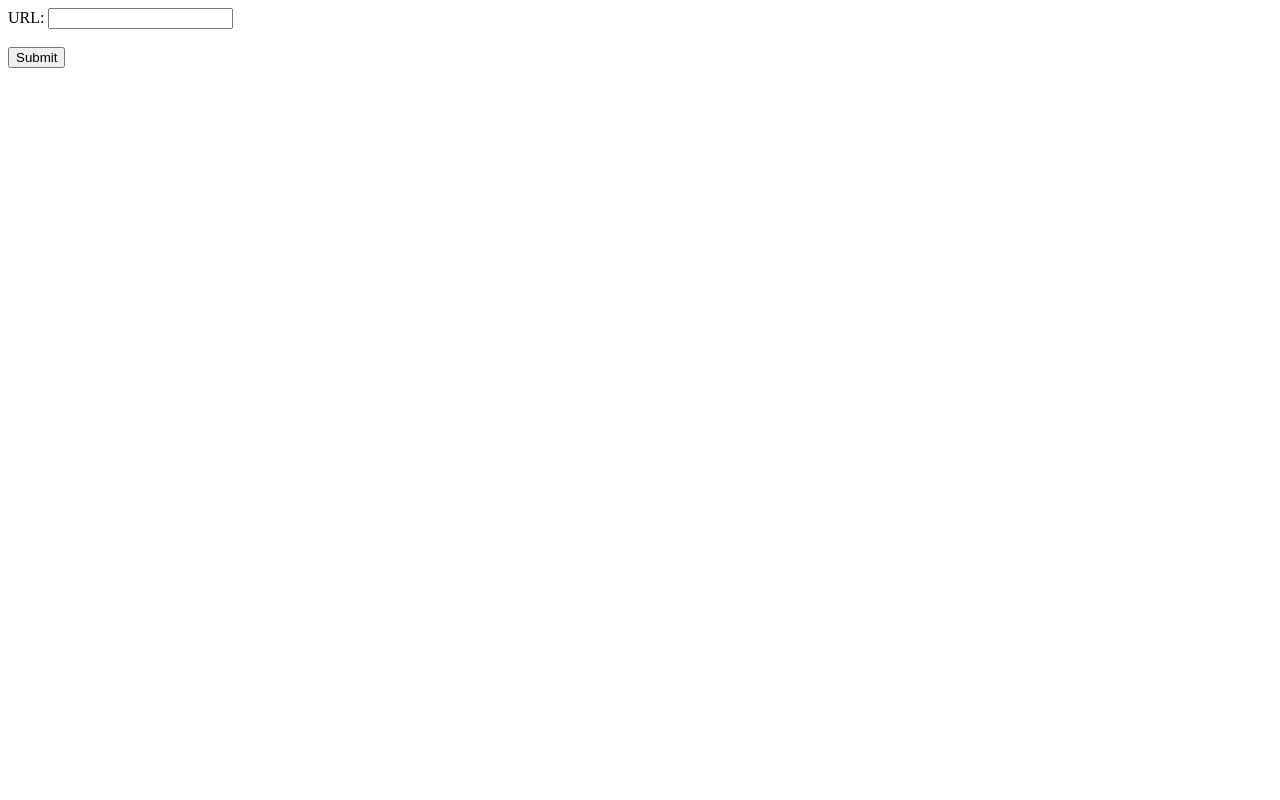
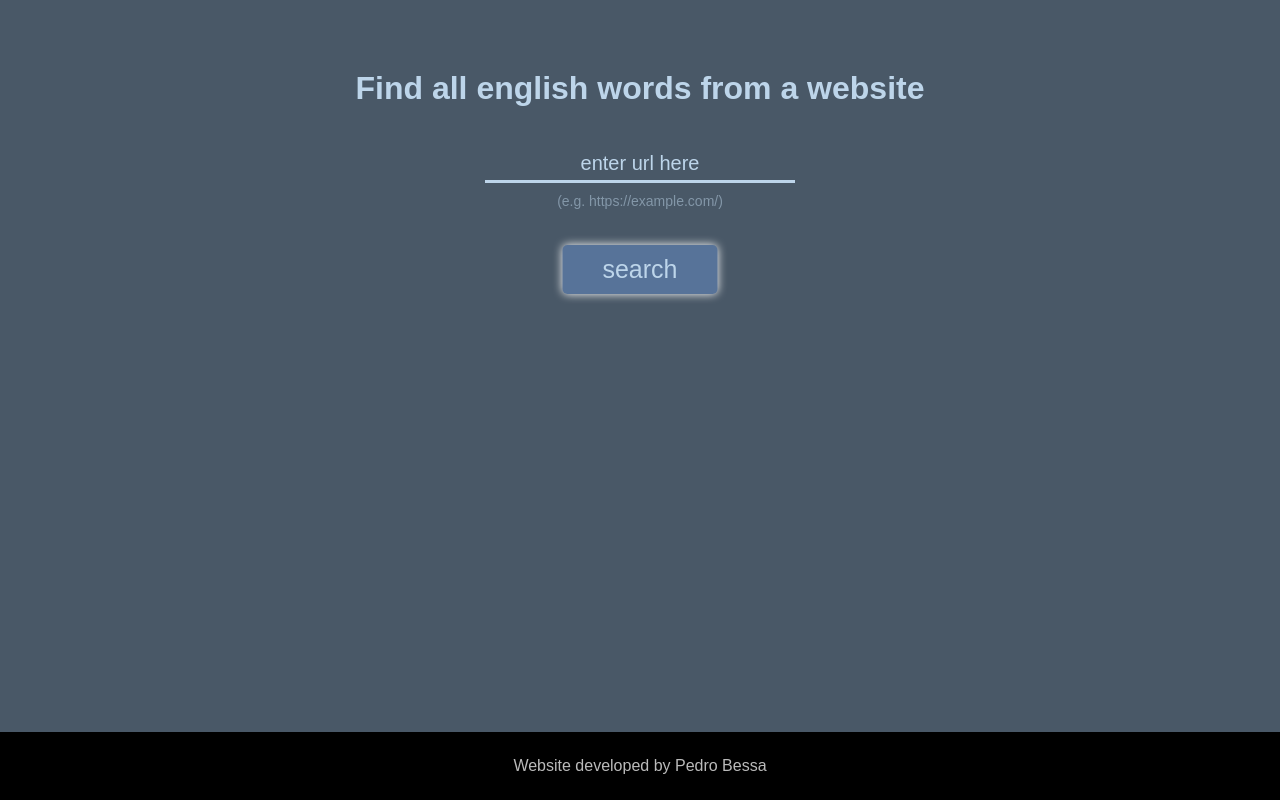
Before and after one commit to PedroHBessa/find-english-words-frontend, a plain HTML site: page index.html in a window 1280 px wide. Drawn offline with nearby package versions, Linux system fonts and the light colour scheme.

Commit message:
add styles

```diff
--- a/index.html
+++ b/index.html
@@ -7,35 +7,144 @@
 		$(document).ready(function() {
   $('form').submit(function(event) {
     event.preventDefault(); // prevent default form submission
-				var url = $('#url').val(); // get the URL value from the input field
+	$('#responseList').empty();
+    var url = $('#field').val(); // get the URL value from the input field
     $('#loadingMessage').show(); // show loading message
-				$.post('https://find-english-words-backend-i7p9.vercel.app/find', {url: url}, function(response) {
+
+    $.post('https://find-english-words-backend.vercel.app/find', {url: url}, function(response) {
       $('#loadingMessage').hide(); // hide loading message
       $('#responseList').empty(); // clear previous list items
       $.each(response, function(index, value) {
         var $listItem = $('<li>').text(value); // create a new list item with the array element
         $('#responseList').append($listItem); // append the list item to the unordered list
       });
+    })
+    .fail(function() { // add an error callback to handle errors
+      $('#loadingMessage').hide(); // hide loading message
+      $('#responseList').empty();
+	   // clear previous list items
+      var $errorListItem = $('<li>').text('Error: Failed to retrieve data from server'); // create a new list item with the error message
+      $('#responseList').append($errorListItem); // append the error message to the unordered list
     });
   });
 });
 	</script>
 	<style>
+		body {
+			background-color: #495867;
+			min-height: 100vh;
+			display: flex;
+			flex-direction: column;
+			overflow-x: hidden;
+		}
+		* {
+			margin: 0;
+			padding: 0;
+		}
 		#loadingMessage {
 			display: none;
 			font-weight: bold;
+			margin: 20px;
+			color: #BDD5EA;
+
+		}
+		#footer{
+			display: flex;
+			align-items: center;
+			justify-content: center;
+			background-color: black;
+			color: rgba(255, 255, 255, 0.729);
+			padding: 25px 0;
+			margin-top: auto;
+			width: 100%;
+			font-family: Arial, Helvetica, sans-serif;
+
+		}
+		#main{
+			display: flex;
+			flex-direction: column;
+			align-items: center;
+			justify-content: center;
+			margin: 50px 0	;
+		}
+		h1{
+			padding: 20px;
+			color: #BDD5EA;
+			font-family: Arial, Helvetica, sans-serif;
+		}
+		#field{
+			border: none;
+			border-bottom: 3px solid #BDD5EA;
+			outline: none;
+			width: 300px;
+			padding: 5px;
+			text-align: center;
+			font-size: 20px;
+			margin-top: 20px;
 			margin-bottom: 10px;
+			background-color: transparent;
+			color: #BDD5EA;
+
 		}
+		#field::placeholder{
+		color: #BDD5EA;			}
+		#btn{
+			width: 50%;
+			background-color: #577399;
+			border: none;
+			cursor: pointer;
+			margin: 0 auto;
+			position: relative;
+			transform: translate(50%);
+			font-size: 25px;
+			padding: 10px;
+			color: #BDD5EA;
+			border-radius: 5px;
+			box-shadow: 0 0 10px 0 #ffffff;
+			transition: box-shadow 0.5s;
+		}
+		#btn:hover{
+			box-shadow: 0 0 20px 0 #ffffff;
+		}
+		#responseList{
+			display: flex;
+			margin-top: 20px;
+			flex-wrap: wrap;
+			justify-content: space-between;
+			width: 50%;
+		}
+		#responseList li{
+			color: #BDD5EA;
+			font-size: 14px;
+			margin: 20px 0;
+			width: 25%;
+			text-align: center;
+			list-style-type: none;
+		}
+		#tip{
+			color: #BDD5EA80;
+			font-family: Arial, Helvetica, sans-serif;
+			font-size: 14px;
+			text-align: center;
+		}
+
 	</style>
 </head>
 <body>
+	<div id="main">
+	<h1>
+		Find all english words from a website</h1>
 	<form>
-		<label for="url">URL:</label>
-		<input type="text" id="url" name="url" required>
+		<input id="field" placeholder="enter url here" type="text" name="url" required>
+		<p id="tip">(e.g. https://example.com/)</p>
 		<br><br>
-		<input type="submit" value="Submit">
+		<input id="btn" type="submit" value="search">
 	</form>
-	<div id="loadingMessage">Loading...</div> <!-- loading message -->
+	<div id="loadingMessage">Loading... this may take a few minutes depending on the size of the page</div> <!-- loading message -->
 	<ul id="responseList"></ul> <!-- unordered list to display response -->
+
+</div>
+
+	<div id="footer">Website developed by Pedro Bessa</dic>
 </body>
 </html>
```
Lines whose indentation alone changed are shown as unchanged.
